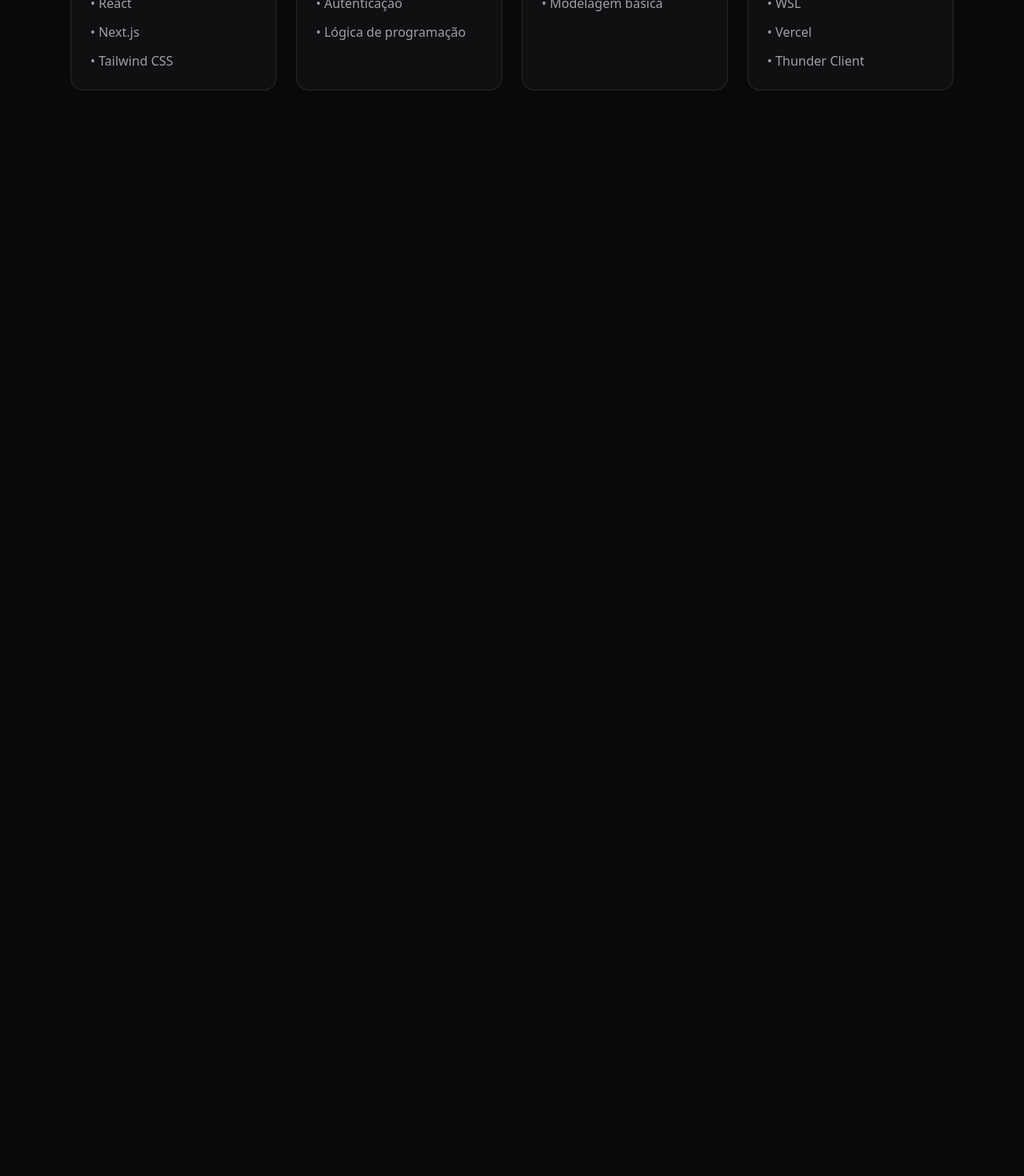
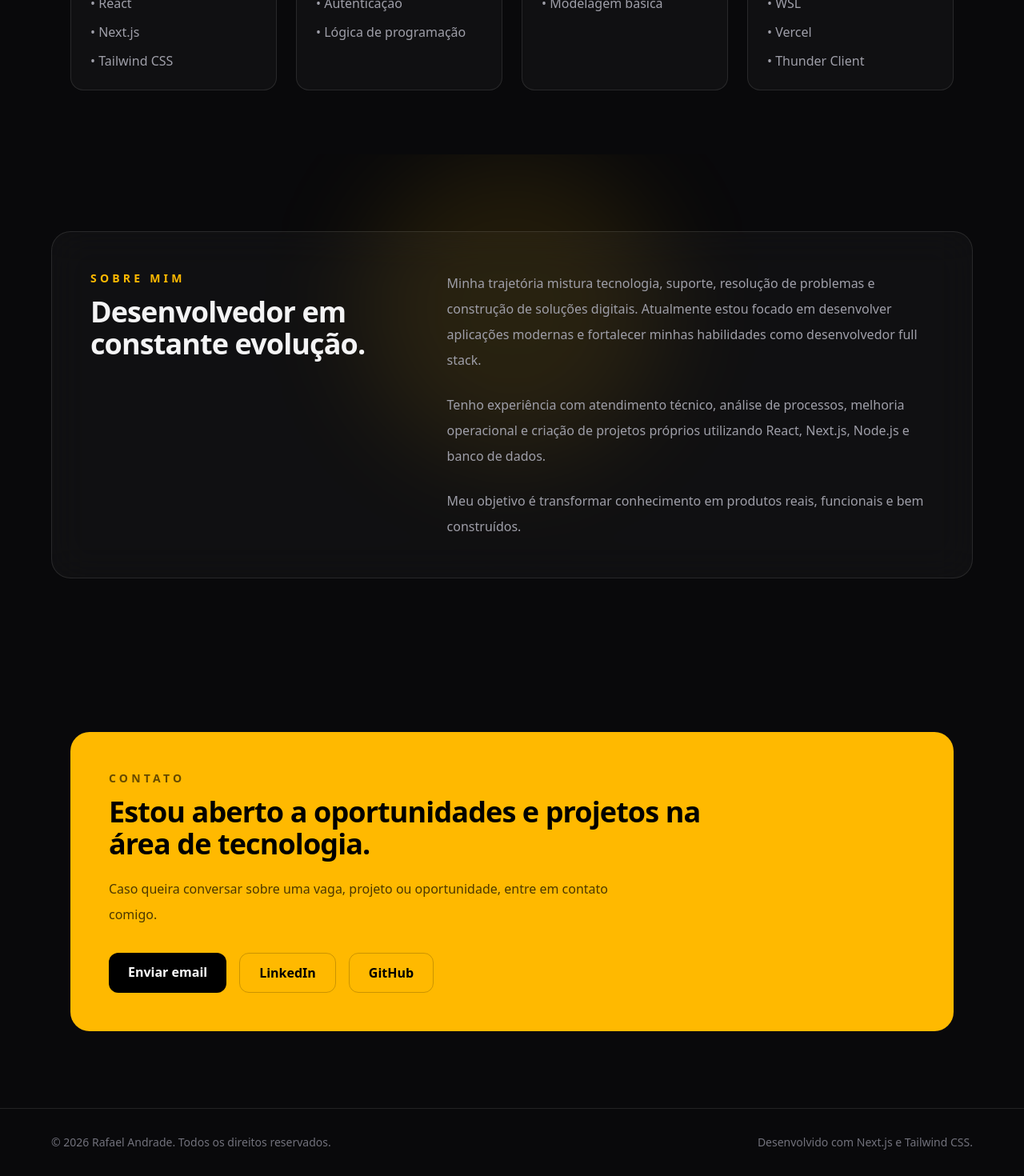
Before and after one commit to crsandrade/crsandrade-portfolio, a Next.js app: page / in a window 1280 px wide. Shown: the part 1709-3179 px from the top of the page at 80% size. Before the commit the page ends 1902 px from the top, so only its background shows below. Built offline with nearby package versions, Linux system fonts and the light colour scheme.

Commit message:
feat: add contact and footer sections

```diff
--- a/app/globals.css
+++ b/app/globals.css
@@ -9,6 +9,26 @@ html {
 }
 
 body {
-  background: #09090b;
+  background:
+    radial-gradient(circle at top, rgba(251, 191, 36, 0.08), transparent 30%),
+    #09090b;
+
   color: #f4f4f5;
 }
+
+::-webkit-scrollbar {
+  width: 8px;
+}
+
+::-webkit-scrollbar-track {
+  background: #09090b;
+}
+
+::-webkit-scrollbar-thumb {
+  background: #27272a;
+  border-radius: 999px;
+}
+
+::-webkit-scrollbar-thumb:hover {
+  background: #3f3f46;
+}
--- a/app/page.tsx
+++ b/app/page.tsx
@@ -1,15 +1,21 @@
+import { About } from "@/components/About";
 import { Hero } from "@/components/Hero";
 import { Navbar } from "@/components/Navbar";
 import { Projects } from "@/components/Projects";
 import { Skills } from "@/components/Skills";
+import { Contact } from "@/components/Contact";
+import { Footer } from "@/components/Footer";
 
 export default function Home() {
   return (
-    <main className="min-h-screen bg-zinc-950 text-zinc-100">
+    <main className="min-h-screen overflow-x-hidden bg-zinc-950 text-zinc-100">
       <Navbar />
       <Hero />
       <Projects />
       <Skills />
+      <About />
+      <Contact />
+      <Footer />
     </main>
   );
 }
--- /dev/null
+++ b/components/About.tsx
@@ -0,0 +1,42 @@
+export function About() {
+  return (
+    <section
+      id="about"
+      className="relative overflow-hidden px-6 py-24"
+    >
+      <div className="absolute left-1/2 top-0 h-96 w-96 -translate-x-1/2 rounded-full bg-amber-400/10 blur-3xl" />
+
+      <div className="relative mx-auto grid max-w-6xl gap-10 rounded-3xl border border-white/10 bg-white/[0.03] p-8 backdrop-blur-xl md:grid-cols-[0.8fr_1.2fr] md:p-12">
+        <div>
+          <p className="mb-3 text-sm font-semibold uppercase tracking-[0.3em] text-amber-400">
+            Sobre mim
+          </p>
+
+          <h2 className="text-3xl font-black tracking-tight sm:text-4xl">
+            Desenvolvedor em constante evolução.
+          </h2>
+        </div>
+
+        <div className="space-y-6 text-zinc-400">
+          <p className="leading-8">
+            Minha trajetória mistura tecnologia, suporte, resolução de problemas
+            e construção de soluções digitais. Atualmente estou focado em
+            desenvolver aplicações modernas e fortalecer minhas habilidades
+            como desenvolvedor full stack.
+          </p>
+
+          <p className="leading-8">
+            Tenho experiência com atendimento técnico, análise de processos,
+            melhoria operacional e criação de projetos próprios utilizando
+            React, Next.js, Node.js e banco de dados.
+          </p>
+
+          <p className="leading-8">
+            Meu objetivo é transformar conhecimento em produtos reais,
+            funcionais e bem construídos.
+          </p>
+        </div>
+      </div>
+    </section>
+  );
+}
--- /dev/null
+++ b/components/Contact.tsx
@@ -0,0 +1,45 @@
+export function Contact() {
+  return (
+    <section id="contact" className="mx-auto max-w-6xl px-6 py-24">
+      <div className="rounded-3xl bg-amber-400 p-8 text-black md:p-12">
+        <p className="mb-3 text-sm font-bold uppercase tracking-[0.3em] text-black/60">
+          Contato
+        </p>
+
+        <h2 className="max-w-3xl text-3xl font-black tracking-tight sm:text-4xl">
+          Estou aberto a oportunidades e projetos na área de tecnologia.
+        </h2>
+
+        <p className="mt-5 max-w-2xl leading-8 text-black/70">
+          Caso queira conversar sobre uma vaga, projeto ou oportunidade,
+          entre em contato comigo.
+        </p>
+
+        <div className="mt-8 flex flex-col gap-4 sm:flex-row">
+          <a
+            href="mailto:seuemail@email.com"
+            className="rounded-xl bg-black px-6 py-3 text-center font-bold text-white transition hover:bg-zinc-800"
+          >
+            Enviar email
+          </a>
+
+          <a
+            href="https://www.linkedin.com/"
+            target="_blank"
+            className="rounded-xl border border-black/20 px-6 py-3 text-center font-bold text-black transition hover:bg-black/10"
+          >
+            LinkedIn
+          </a>
+
+          <a
+            href="https://github.com/"
+            target="_blank"
+            className="rounded-xl border border-black/20 px-6 py-3 text-center font-bold text-black transition hover:bg-black/10"
+          >
+            GitHub
+          </a>
+        </div>
+      </div>
+    </section>
+  );
+}
--- /dev/null
+++ b/components/Footer.tsx
@@ -0,0 +1,10 @@
+export function Footer() {
+  return (
+    <footer className="border-t border-white/10 px-6 py-8">
+      <div className="mx-auto flex max-w-6xl flex-col justify-between gap-4 text-sm text-zinc-500 sm:flex-row">
+        <p>© 2026 Rafael Andrade. Todos os direitos reservados.</p>
+        <p>Desenvolvido com Next.js e Tailwind CSS.</p>
+      </div>
+    </footer>
+  );
+}
```
